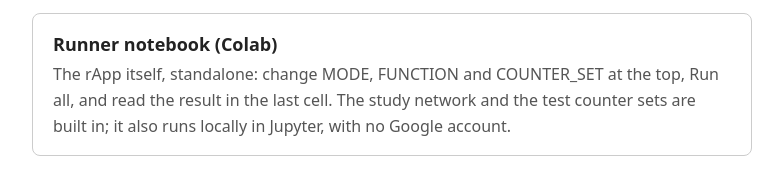
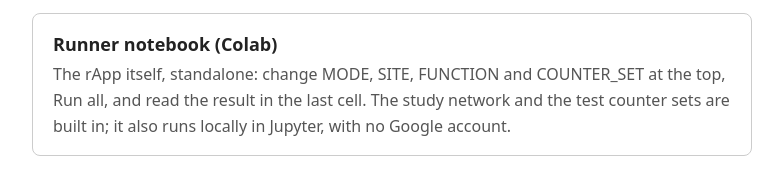
Before and after one commit to ysrao/twin-in-the-loop-rapp, a plain HTML site: page index.html in a window 1280 px wide. Shown: the part 177-346 px from the top of the page, without its empty margins (248-1031 px from the left). Drawn offline with Linux system fonts and the light colour scheme.

Commit message:
Runner notebook: add the SITE choice - single mode now runs Tower A, B or C (audit stays Tower B, whose sample PM it is, with a clear skip note otherwise)

```diff
--- a/index.html
+++ b/index.html
@@ -17,7 +17,7 @@ a.card span{color:#555;display:block;margin-top:4px}
 <body>
 <h1>Twin-in-the-Loop rApp on a Virtual RIC</h1>
 <p class="sub">Twin-gated RAN optimisation as an rApp on a standalone Virtual RIC: a Sionna RT digital twin scores every candidate change before it is recommended. Four functions &mdash; capacity (azimuth / tilt / power), slice PRB shares, energy, and an MCS / OLLA audit &mdash; each behind the twin gate.</p>
-<a class="card" href="https://colab.research.google.com/github/ysrao/twin-in-the-loop-rapp/blob/main/notebook/rapp_run.ipynb"><b>Runner notebook (Colab)</b><span>The rApp itself, standalone: change MODE, FUNCTION and COUNTER_SET at the top, Run all, and read the result in the last cell. The study network and the test counter sets are built in; it also runs locally in Jupyter, with no Google account.</span></a>
+<a class="card" href="https://colab.research.google.com/github/ysrao/twin-in-the-loop-rapp/blob/main/notebook/rapp_run.ipynb"><b>Runner notebook (Colab)</b><span>The rApp itself, standalone: change MODE, SITE, FUNCTION and COUNTER_SET at the top, Run all, and read the result in the last cell. The study network and the test counter sets are built in; it also runs locally in Jupyter, with no Google account.</span></a>
 <a class="card" href="rapp-run.html"><b>Run the rApp &mdash; console</b><span>The advanced path: choose a single tower or the cluster, see the existing radio configuration, ingest counters, select the function, and copy the run package into the notebook. No files, no downloads.</span></a>
 <a class="card" href="https://github.com/ysrao/twin-in-the-loop-rapp"><b>Source</b><span>The runner notebook, the console page, the engine modules (twin, guarded search, cluster, MCS audit, SYS environment, PPO policy) and the open city scene the twin traces.</span></a>
 <p class="note">Artefact v2 &middot; 16 Nov 2026 &middot; Synced with the full description: <i>Twin-in-the-Loop Optimisation as an rApp on a Virtual RIC</i>, v4, Nov 2026 &middot; DigitalTwinSim</p>
```
Also changed, not shown: 2 other files.
